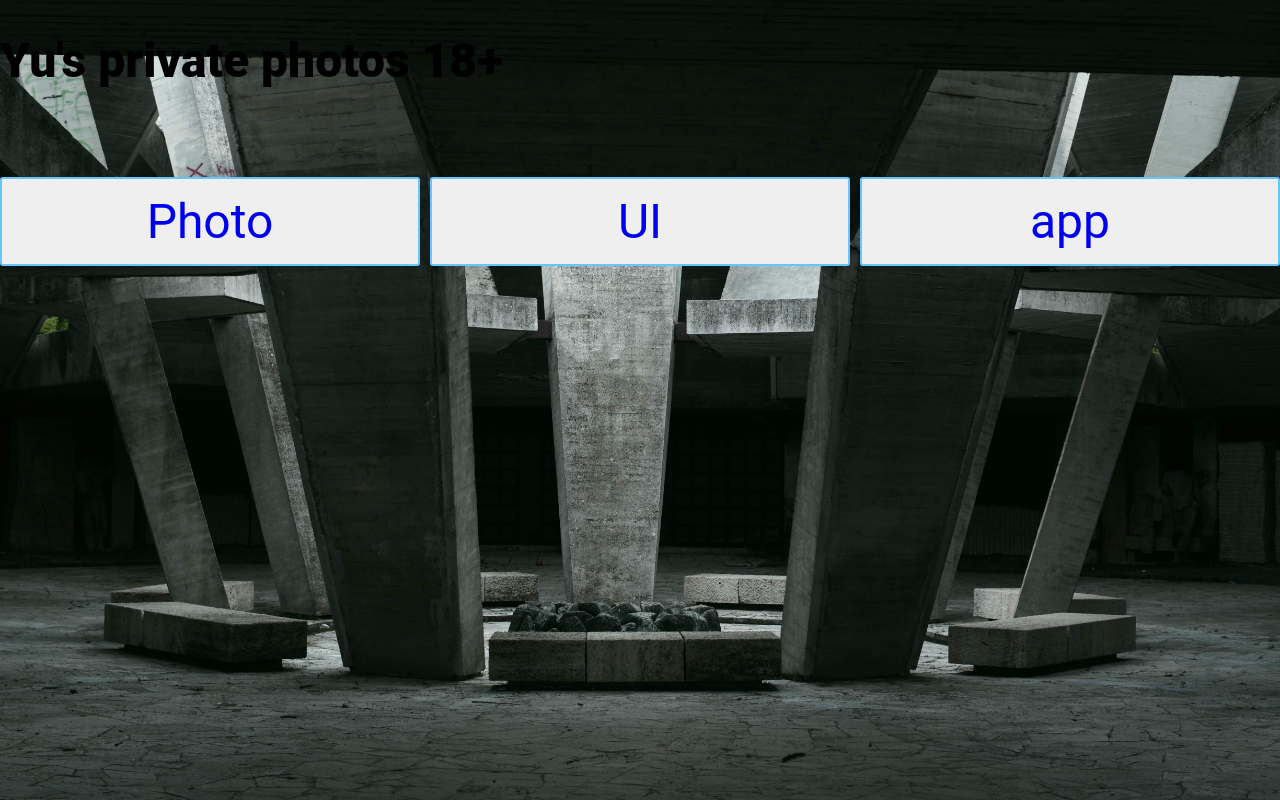
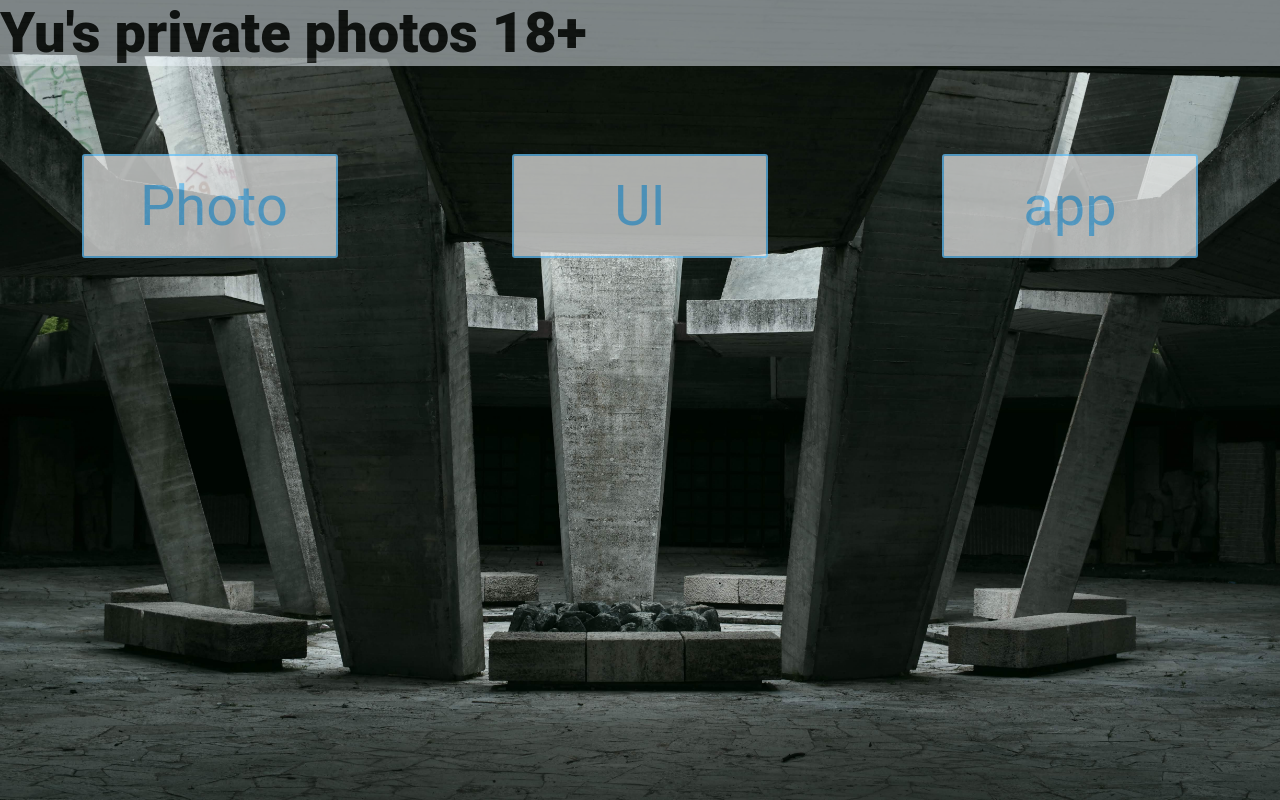
Before and after one commit to Yulevski/Website1, a React (Create React App) app: page / in a window 1280 px wide. Built offline with nearby package versions, Linux system fonts and the light colour scheme.

Commit message:
button edited

```diff
--- a/src/components/Mainpage.jsx
+++ b/src/components/Mainpage.jsx
@@ -10,10 +10,15 @@ function Mainpage() {
     <>
     <div className="mainpage-container">
       <h1 className='title-main'>Yu's private photos 18+</h1>
-
-            <button className='photo-page-main'><Link className='link' to="/Photopage">Photo</Link></button>
-            <button className='ui-page-main'><Link className='link' to="/uipage">UI</Link></button>
-            <button className='app-page-main'><Link className='link' to="/apppage">app</Link></button>
+        <Link className='link' to="/Photopage">
+        <button className='photo-page-main'>Photo</button>
+        </Link>
+        <Link className='link' to="/uipage">
+        <button className='ui-page-main'>UI</button>
+        </Link>
+        <Link className='link' to="/apppage">
+        <button className='app-page-main'>app</button>
+        </Link>
 
       </div>{/* "mainpage-container" */}
 
--- a/src/components/styles/mainpage.css
+++ b/src/components/styles/mainpage.css
@@ -20,35 +20,28 @@
     ". . ."
     ". . .";
 }
-.title-main { grid-area: title-main; }
-.photo-page-main { grid-area: photo-page-main; }
-.ui-page-main { grid-area: ui-page-main; }
-.app-page-main { grid-area: app-page-main; }
-
-.photo-page-main{
+.title-main { grid-area: title-main;
+background-color: aliceblue;
+opacity: 0.5;
+margin-top: 0%;
 font-family: Roboto;
-}
-.title-main{
-  font-family: Roboto;
-  font-size: 48px;
+font-size: calc(40px + 2vmin);
 font-style: normal;
 font-weight: 800;
+color: rgb(23, 23, 23);
 }
 
-.photo-page-main,.ui-page-main,.app-page-main{
+.photo-page-main { grid-area: photo-page-main;
   font-family: Roboto;
-  font-size: 48px;
-  font-style: normal;
-  font-weight: 400;
+  width: calc(240px + 2vmin);
+
 }
-.photo-page-main,.ui-page-main,.app-page-main {
-    display: inline-block;
-    padding: 0.3em 1em;
-    text-decoration: none;
-    color: #67c5ff;
-    border: solid 2px #67c5ff;
-    border-radius: 3px;
-    transition: .4s;
+.ui-page-main { grid-area: ui-page-main;
+  width: calc(240px + 2vmin);
+
+ }
+.app-page-main { grid-area: app-page-main;
+  width: calc(240px + 2vmin);
 }
 
 .photo-page-main:hover {
@@ -64,9 +57,28 @@
 }
 
 
+.photo-page-main,.ui-page-main,.app-page-main{
+  font-family: Roboto;
+  font-size: calc(40px + 2vmin);
+  font-style: normal;
+  font-weight: 400;
+  opacity: 0.7;
+  display: inline-block;
+    padding: 0.3em 1em;
+    text-decoration: none;
+    color: #67c5ff;
+    border: solid 2px #67c5ff;
+    border-radius: 3px;
+    transition: .4s;
+
+}
+
 link:hover{
     text-decoration: underline;
 }
 .link{
   text-decoration: none;
+  margin-right:auto;
+  margin-left:auto;
+
 }
```
Lines whose indentation alone changed are shown as unchanged.
